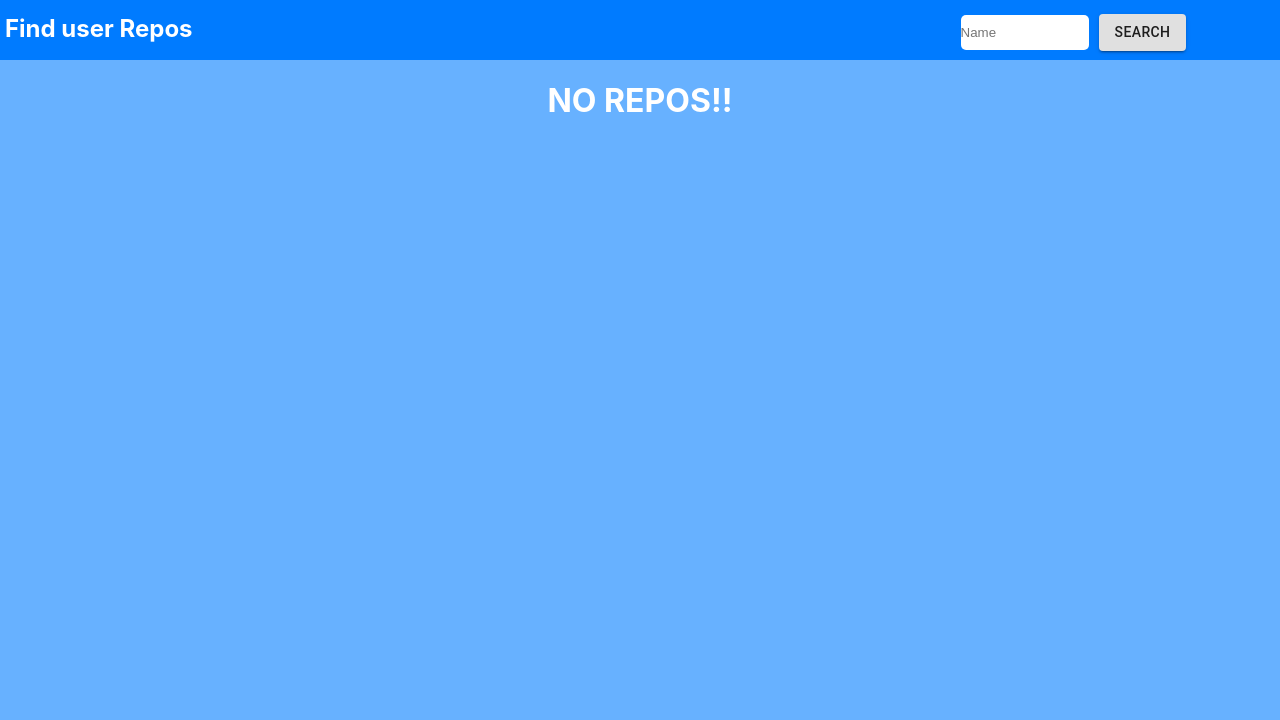
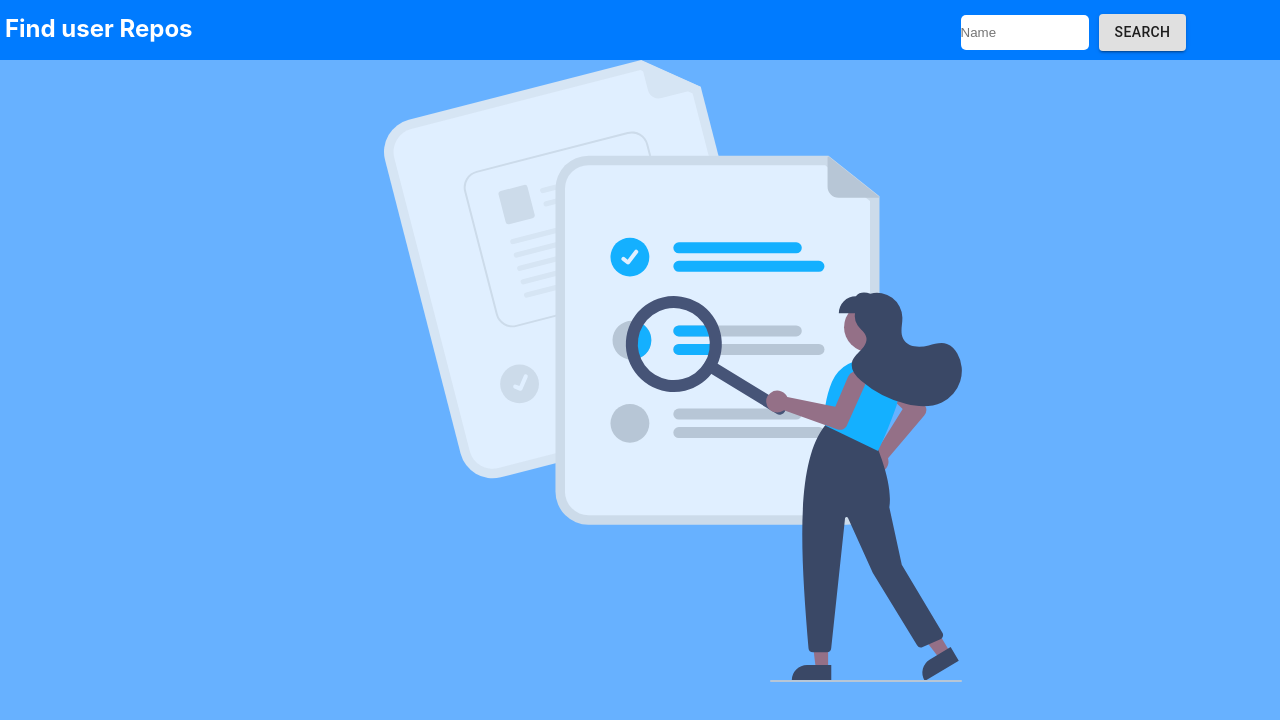
Before and after one commit to Shivam16Gupta/Github_api, a React (Create React App) app: page / in a window 1280 px wide. Shown: the top 720 px of the page. Built offline with nearby package versions, Linux system fonts and the light colour scheme.

Commit message:
added background

```diff
--- a/src/assets/App.css
+++ b/src/assets/App.css
@@ -42,3 +42,8 @@ b{
   color: white;
   text-align: center;
 }
+img{
+  margin-left:30%;
+  margin-right:auto;
+  opacity:0.8;
+}
--- a/src/components/index.js
+++ b/src/components/index.js
@@ -4,6 +4,7 @@ import '../assets/App.css';
 import { Button } from '@material-ui/core';
 import swal from 'sweetalert';
 import userData from '../service/api';
+import bg from '../assets/images/undraw_File_searching_re_3evy-1.svg';
 
 const Index = ()=>{
 
@@ -26,7 +27,6 @@ const Index = ()=>{
         });
 
      };
-
         return(
             <div>
                 <div id='nav'>
@@ -35,11 +35,9 @@ const Index = ()=>{
                     <Button id='search' variant='contained' onClick={handleSubmit}>Search</Button>
                 </div>
                 <div>
-                    <List arr={name}/>
+                    {name.length===0?<img src={bg} alt='background' />:<List arr={name}/>}
                 </div>
             </div>
         );
-
-
 }
 export default Index;
--- a/src/components/list.js
+++ b/src/components/list.js
@@ -1,25 +1,23 @@
 import React from 'react';
 import '../assets/App.css';
+import {Alert} from '@material-ui/lab';
+
 
 const List =(props)=>{
     const newArr=props.arr;
-
-    if(newArr.length)
-    {
     return(
         <div id='container'>
-            <h3>{newArr.map((e)=> <li id='name' key={e.id}>
+            {newArr.length?<h3>{newArr.map((e)=> <li id='name' key={e.id}>
                 <a href={e.html_url}>
                     {e.name}
                     </a>
                 </li>)}
-            </h3>
+            </h3>:
+            <Alert severity="info">
+                This user has no public repos.
+            </Alert>}
+
         </div>
     );
-    }
-    else{
-        return(<div id='res'><h1>NO REPOS!!</h1></div>);
-
-    }
 }
 export default List;
```
Also changed, not shown: src/assets/images/undraw_File_searching_re_3evy-1.svg (added).
